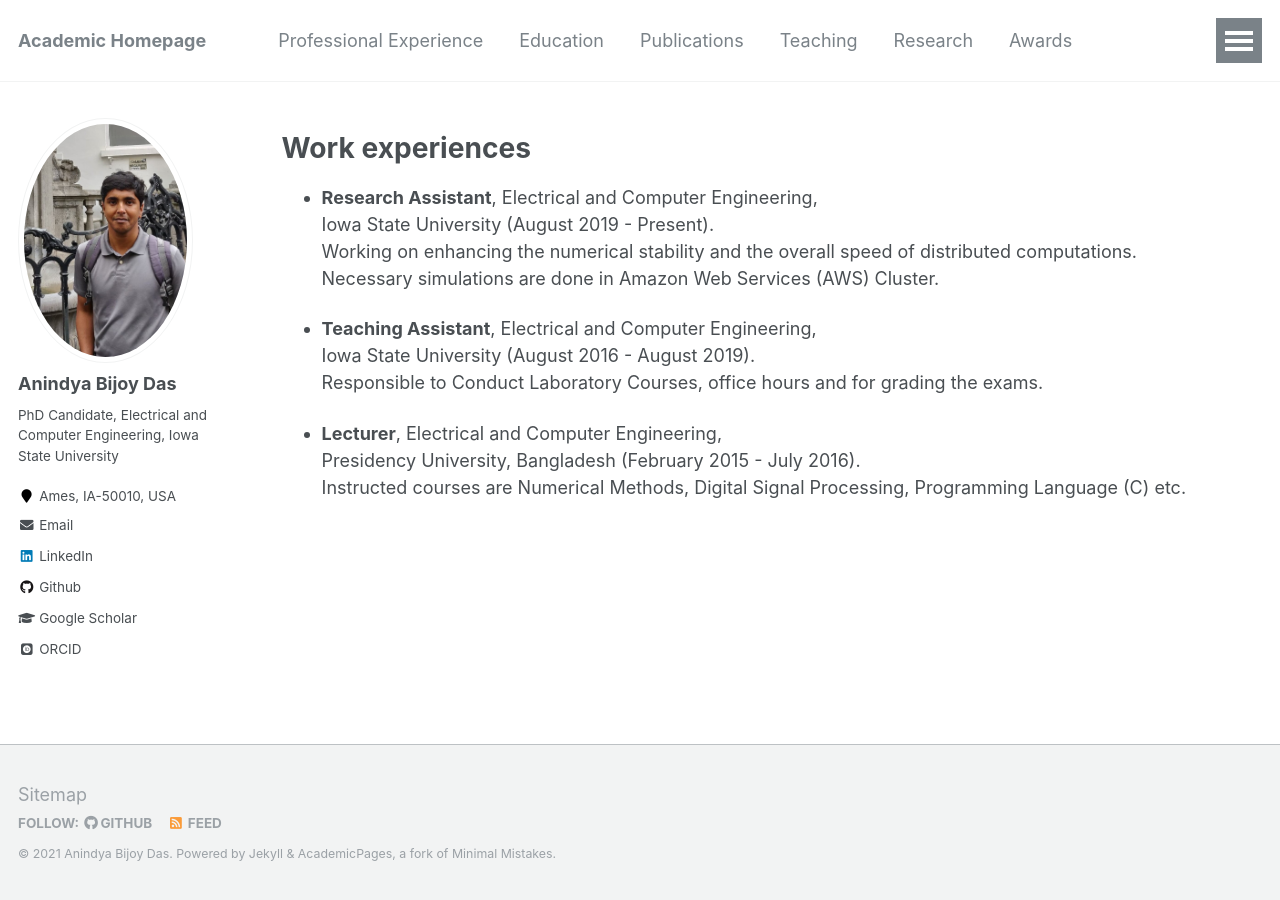
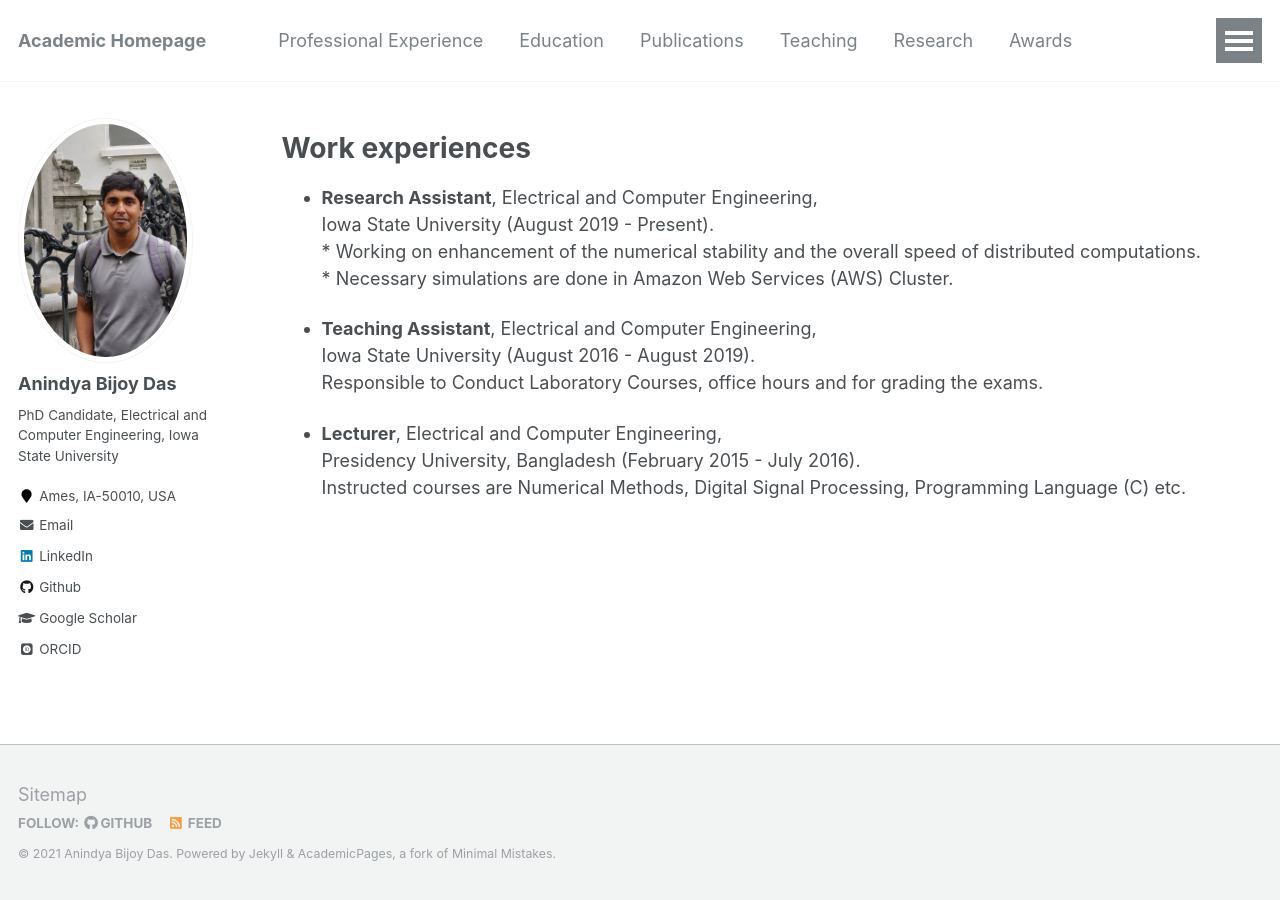
Before and after one commit to anindyabijoydas/portfolio, a Jekyll site: the page built from _pages/experience.md, in a window 1280 px wide. Built offline with Jekyll 4.4.1, drawn with Linux system fonts in a browser that asks for light colours; some web fonts are replaced.

Commit message:
Update experience.md

```diff
--- a/_pages/experience.md
+++ b/_pages/experience.md
@@ -9,7 +9,7 @@ redirect_from:
 
 Work experiences
 ======
-* **Research Assistant**, Electrical and Computer Engineering, <br/> Iowa State University (August 2019 - Present). <br/> Working on enhancing the numerical stability and the overall speed of distributed computations. <br/> Necessary simulations are done in Amazon Web Services (AWS) Cluster.
+* **Research Assistant**, Electrical and Computer Engineering, <br/> Iowa State University (August 2019 - Present). <br/> * Working on enhancement of the numerical stability and the overall speed of distributed computations. <br/> * Necessary simulations are done in Amazon Web Services (AWS) Cluster.
 
 * **Teaching Assistant**, Electrical and Computer Engineering, <br/> Iowa State University (August 2016 - August 2019). <br/>  Responsible to Conduct Laboratory Courses, office hours and for grading the exams.
 
```
